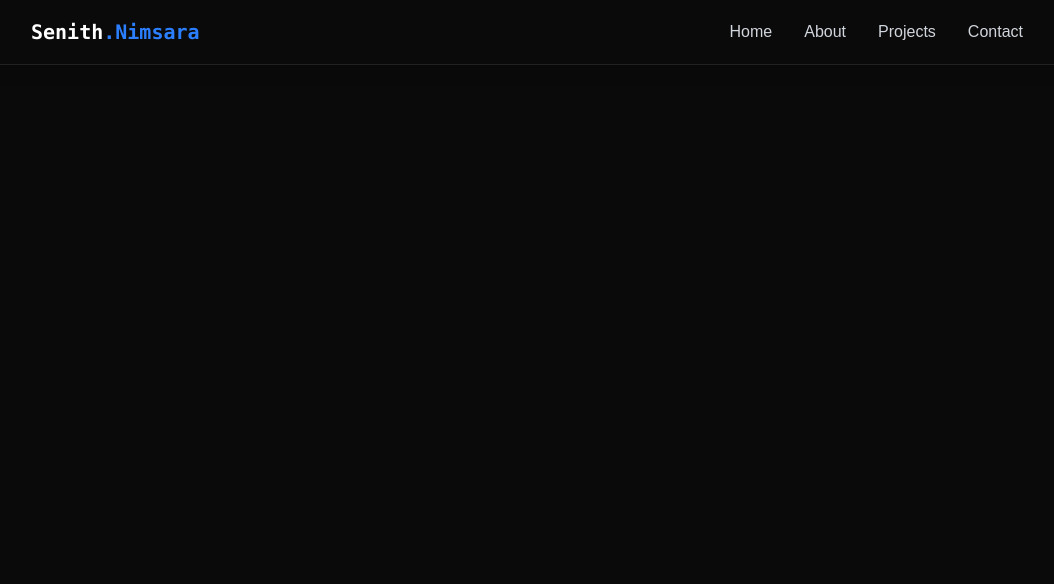
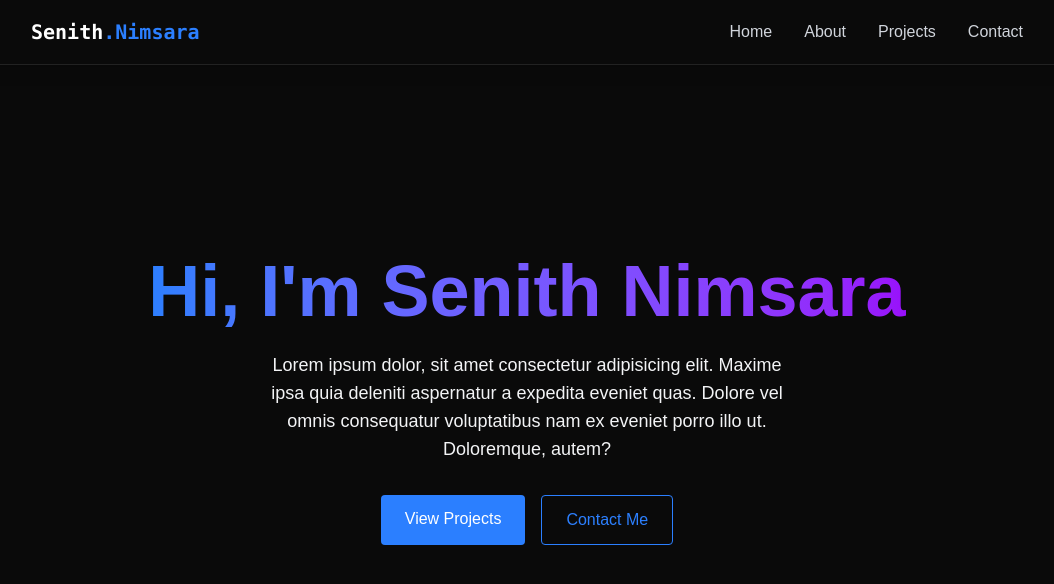
Before and after one commit to senith02/senithnimsara, a React (Vite) app: page / in a window 1280 px wide. Shown: the top 584 px of the page, without its empty margins (113-1167 px from the left). Built offline with nearby package versions, Linux system fonts and the light colour scheme.

Commit message:
create Home page

```diff
--- a/src/App.jsx
+++ b/src/App.jsx
@@ -4,6 +4,7 @@
 import "./index.css"
 import Navbar from './components/Navbar';
 import MobileMenu from './components/MobileMenu';
+import Home from './components/Home';
 
 function App() {
   const [isLoaded, setIsLoaded] = useState(false);
@@ -14,8 +15,9 @@
     {!isLoaded && <LoadingScreen onComplete ={() => setIsLoaded(true)}/>}
     <div className={`min-h-screen transition-opacity duration-700
       ${isLoaded ? 'opacity-100': 'opacity-0'}`}>
-        <Navbar menuOpen={menuOpen} setMenuOpen={setMenuOpen}></Navbar>
-        <MobileMenu menuOpen={menuOpen} setMenuOpen={setMenuOpen}></MobileMenu>
+        <Navbar menuOpen={menuOpen} setMenuOpen={setMenuOpen} />
+        <MobileMenu menuOpen={menuOpen} setMenuOpen={setMenuOpen} />
+        <Home />
     </div>
     </>
   );
--- /dev/null
+++ b/src/components/Home.jsx
@@ -0,0 +1,29 @@
+import React from 'react'
+
+const Home = () => {
+  return (
+    <section id='home' className='min-h-screen flex items-center justify-center relative'>
+        <div className='text-center z-10 px-4'>
+            <h1 className='text-5xl md:text-7xl font-bold mb-6 bg-gradient-to-r from-blue-500 to-purple-600 bg-clip-text text-transparent leading-right'>
+                Hi, I'm Senith Nimsara
+            </h1>
+            <p className='text-grey-400 text-lg mb-8 max-w-lg mx-auto'>Lorem ipsum dolor, sit amet consectetur adipisicing elit.
+                Maxime ipsa quia deleniti aspernatur a expedita eveniet quas.
+                Dolore vel omnis consequatur voluptatibus nam ex eveniet porro illo ut. Doloremque, autem?</p>
+            <div className='flex justify-center space-x-4'>
+                <a href='#projects' className='bg-blue-500 text-white py-3 px-6 rounded
+                font-medium trainsition-relative
+                overflow-hidden hover:-translate-y-0.5 hover:shadow-[0_0_15px_rgba(59,130,246,0.4)'>
+                View Projects</a>
+                <a href='#contact' className='border border-blue500/50 text-blue-500
+                py-3 px-6 rounded font-medium transition-all duration-200
+                 hover:-translate-y-0.5 hover:shadow-[0_0_15px_rgba(59,130,246,0.2) hover:bg-blue-500/10'>
+                Contact Me</a>
+            </div>
+
+        </div>
+    </section>
+  )
+}
+
+export default Home
```
